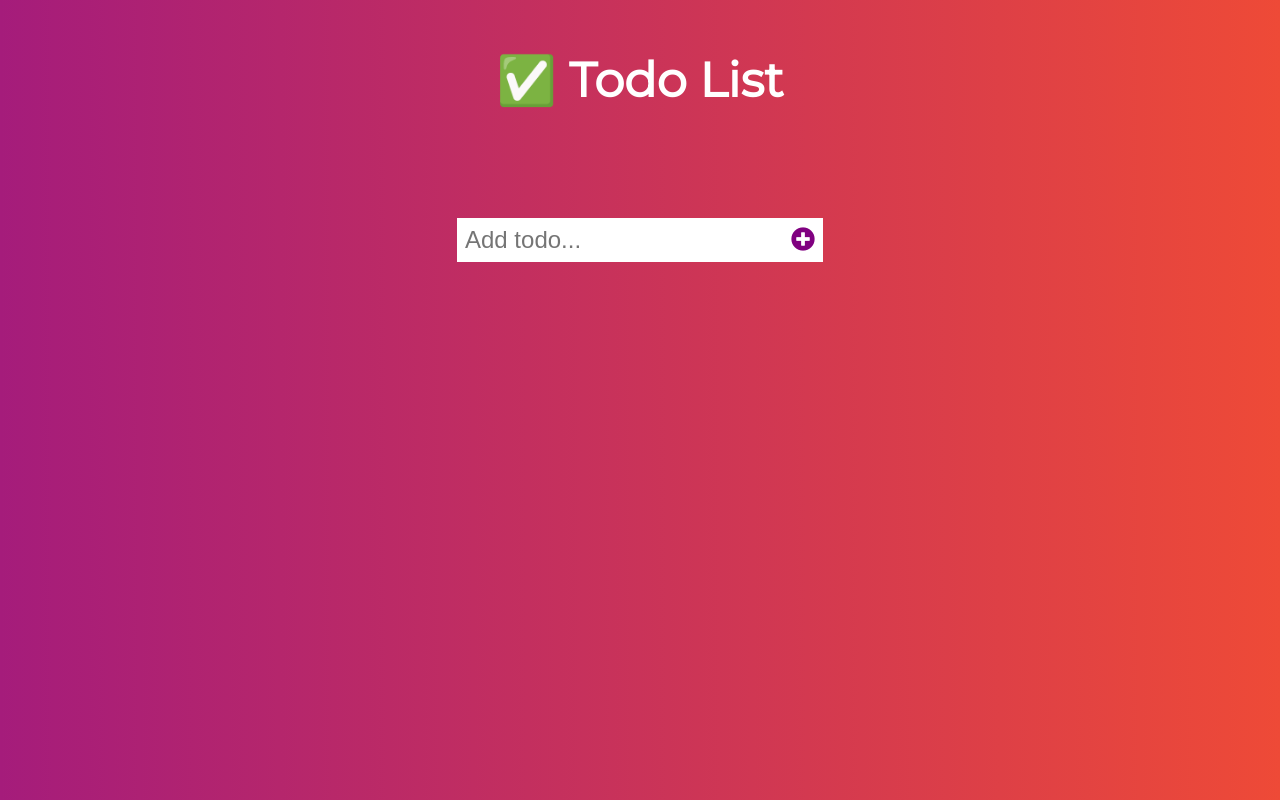
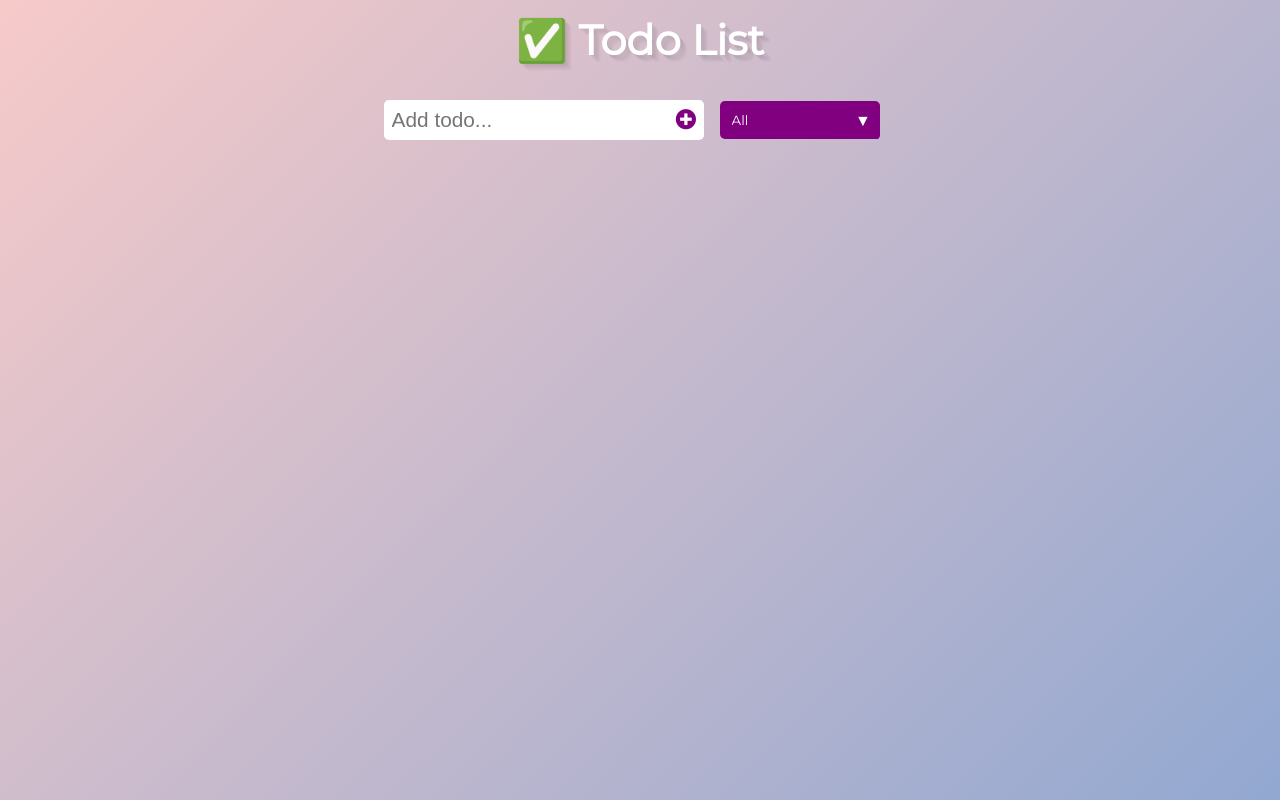
Before and after one commit to hongmei-codes/vanilla_todo, a plain HTML site: page index.html in a window 1280 px wide. Drawn offline with Linux system fonts and the light colour scheme.

Commit message:
Add Filtering Feature Added <select> element for users to select filtering criteria. Styled the select element. Filtering function was added to script to handel the filtering of todo items based on user selection. Also made minor styling changes including background and flex box positioning.

```diff
--- a/app.js
+++ b/app.js
@@ -3,22 +3,21 @@
 const todoInput = document.querySelector(".todo-input");
 const addButton = document.querySelector(".add-button");
 const todos = document.querySelector(".todos");
-
+const filterOption = document.querySelector(".filter-todo");
 
 // EVENT LISTENERS
 // listen to add todo button
 addButton.addEventListener("click", addTodo);
 todos.addEventListener("click", doneDelete);
-
+filterOption.addEventListener("change", filterTodo);
 
 // FUNCTIONS
 // function to create todo item elements
 function addTodo(event) {
-
   // console.log("addTodo executed 👍🏼") // see if event listener works
   event.preventDefault(); // prevent browser from automatically submitting so you can see the message in console
 
-    if(todoInput.value === ""){
+  if (todoInput.value === "") {
     return alert("Add todo cannot be blank!");
   }
 
@@ -48,17 +47,63 @@ function addTodo(event) {
   todoInput.value = "";
 }
 
-// function to mark todo item as done
+// function to mark todo item as done / delete todo item
 function doneDelete(e) {
   const item = e.target;
 
   if (item.classList[0] == "done-button") {
-        const title = item.parentElement;
-        title.classList.toggle("completed");
+    const title = item.parentElement; // item div element
+    title.classList.toggle("completed"); // add completed to class name if not there
   }
 
   if (item.classList[0] == "delete-button") {
-        const title = item.parentElement;
-        title.remove();
+    const title = item.parentElement; // item div element
+    title.remove(); // removes the item div element
   }
 }
+
+// function to filter todo items by class attribute
+function filterTodo(e) {
+  const items = todos.children;
+  // .childNodes gets an element's child nodes
+  // e.g. <head>, <body> are child node of <html> element
+  // the aim is to find all item <div>s and show them accordingly
+  // completed items are in <div class="item">
+  // uncompleted items are in <div class="item completed">
+
+  const itemsArray = Array.from(items); // change items to array to loop through below
+
+  // console.log(itemsArray) // see if event listener works
+
+  // find which option (all/done/not done) is selected
+  itemsArray.forEach(function(item) {
+    switch (e.target.value) {
+      // e.target.value returns the value of <option> element
+      // which are either all, done, not-done
+      case "all":
+        item.style.display = "flex";
+        break;
+      case "done":
+        // if class contains completed, item is done
+        // show in the items section
+        // otherwise, do not show
+        if (item.classList.contains("completed")) {
+          item.style.display = "flex";
+        } else {
+          item.style.display = "none";
+        }
+        break;
+      case "not-done":
+        // if class does not contain completed
+        // item is not done
+        // show in the items section
+        // otherwise, do not show
+        if (!item.classList.contains("completed")) {
+          item.style.display = "flex";
+        } else {
+          item.style.display = "none";
+        }
+        break;
+    }
+  });
+}
--- a/index.html
+++ b/index.html
@@ -30,18 +30,29 @@
     <header>
       <h1>✅ Todo List</h1>
     </header>
+    <!-- Page Header -->
 
-    <!-- Add todo item section-->
+    <!-- Add todo item section -->
     <form>
       <input type="text" class="todo-input" placeholder="Add todo..."/>
       <button class="add-button">
         <i class="fas fa-plus-circle"></i>
       </button>
+      <!-- Filter todo item section-->
+      <div class="select">
+        <select name="todos" class="filter-todo">
+          <option value="all">All</option>
+          <option value="done">Done</option>
+          <option value="not-done">Not done</option>
+        </select>
+      </div>
+      <!-- Filter todo item section-->
     </form>
+    <!-- Add todo item section -->
 
     <!-- Display todo items section-->
     <div class="todos-container">
-      <ul class="todos">
+        <!-- todo items will be added into the ul tag by js functions-->
         <!-- Structure of a basic todo item -->
         <!--
             <div class="item">
@@ -50,12 +61,15 @@
                 <button class="delete-button"><i class="fas fa-trash"></i></button>
             </div>
         -->
+      <ul class="todos">
       </ul>
     </div>
+    <!-- Display todo items section-->
 
     <!-- Add js script-->
     <!-- put script at bottom of the <body> element improves the display speed,
         because script interpretation slows down the display-->
     <script src="app.js"></script>
+    <!-- Add js script-->
   </body>
 </html>
--- a/style.css
+++ b/style.css
@@ -1,4 +1,4 @@
-/* General page styles */
+/****General page styles****/
 /* use global selector '*' to remove browser default styles */
 * {
   margin: 0;
@@ -9,26 +9,31 @@
     boarder-box: size of element = specified width (e.g. content + border + padding = specified 300px
     */
 }
-/* set the background the main font */
+/* set the background and main font */
 body {
-  background-color: rgb(238, 74, 55);
-  background-image: linear-gradient(
-    to right,
-    rgb(165, 28, 123),
-    rgb(238, 74, 55)
-  );
-  background-repeat: repeat-y;
+  background: #f7cac9;
+  /* Old browsers */
+  background: -moz-linear-gradient(-45deg, #f7cac9 0%, #92a8d1 100%);
+  /* FF3.6-15 */
+  background: -webkit-linear-gradient(-45deg, #f7cac9 0%, #92a8d1 100%);
+  /* Chrome10-25,Safari5.1-6 */
+  background: linear-gradient(135deg, #f7cac9 0%, #92a8d1 100%);
   color: white;
   font-family: "Montserrat", sans-serif;
   min-height: 100vh;
 }
 header {
-  font-size: 1.5rem;
+  font-size: 1.3rem;
+  font-weight: bolder;
+  text-shadow: 1px 1px rgba(0, 0, 0, 0.02), 2px 2px rgba(0, 0, 0, 0.02),
+    3px 3px rgba(0, 0, 0, 0.02), 4px 4px rgba(0, 0, 0, 0.02),
+    5px 5px rgba(0, 0, 0, 0.02), 6px 6px rgba(0, 0, 0, 0.02),
+    7px 7px rgba(0, 0, 0, 0.02);
 }
 /* to centralise contents */
 header,
 form {
-  min-height: 20vh;
+  min-height: 10vh;
   display: flex; /* css flex box */
   justify-content: center;
   /* to understande justify-content go to:
@@ -39,14 +44,26 @@ form {
     https://www.w3schools.com/csSref/playit.asp?filename=playcss_align-items&preval=initial
     */
 }
+/* to remove default blue border when boxes/icons are clicked */
+form input:focus,
+form,
+button:focus,
+.done-button:focus,
+.delete-button:focus,
+select {
+  outline: none;
+}
 
-/* Styling the Add todo item secion */
+/****Styling the Add todo item section****/
 form input,
 form button {
   padding: 0.5rem;
-  font-size: 1.5rem;
+  font-size: 1.3rem;
   border: none;
   background: white;
+}
+form input {
+  border-radius: 5px 0px 0px 5px;
 }
 /* adding styles to form button */
 form button {
@@ -54,13 +71,57 @@ form button {
   background: white;
   cursor: pointer;
   transition: all 0.3 ease;
+  border-radius: 0px 5px 5px 0px;
 }
 form button:hover {
   background: purple;
   color: white;
 }
 
-/* Styling todo item section */
+/****Styling filter todo item section****/
+/* remove default style */
+select {
+  -webkit-appearance: none;
+  -moz-appearance: none;
+  appearance: none;
+  outline: none;
+  border: none;
+  /* add custom styling */
+  color: white;
+  background-color: purple;
+  width: 10rem;
+  cursor: pointer;
+  padding: 0.7rem;
+  border-radius: 5px;
+  font-family: "Montserrat", sans-serif;
+}
+/* positioning the select div */
+.select {
+  margin: 1rem;
+  position: relative;
+  overflow: hidden;
+}
+/* add arrow back */
+.select::after {
+  content: "\25BC";
+  position: absolute;
+  color: white;
+  background: purple;
+  border-radius: 0px 5px 5px 0px;
+  top: 1%;
+  right: 0;
+  padding: 0.6rem;
+  pointer-events: none;
+  transition: all 0.3s ease;
+}
+/* add hover effect */
+.select:hover::after {
+  background: white;
+  color: purple;
+}
+
+
+/*****Styling todo items section*****/
 .todos-container {
   display: flex;
   justify-content: center;
@@ -72,7 +133,7 @@ form button:hover {
 }
 .item {
   margin: 0.5rem;
-  background: white;
+  background: lightcyan;
   color: black;
   font-size: 1.5rem;
   display: flex;
@@ -105,12 +166,13 @@ form button:hover {
 .fa-check,
 .fa-trash {
   /* to make the icon unclickable
-       so that the whole of the button is clickable
-    */
+    so that the whole of the button is clickable
+    not just the portion not filled by icon
+  */
   pointer-events: none;
 }
 .completed {
-    text-decoration: line-through;
-    background: grey;
-    opacity: 0.6;
+  text-decoration: line-through;
+  background: grey;
+  opacity: 0.6;
 }
```
Also changed, not shown: 1 other file. Lines whose indentation alone changed are shown as unchanged.
